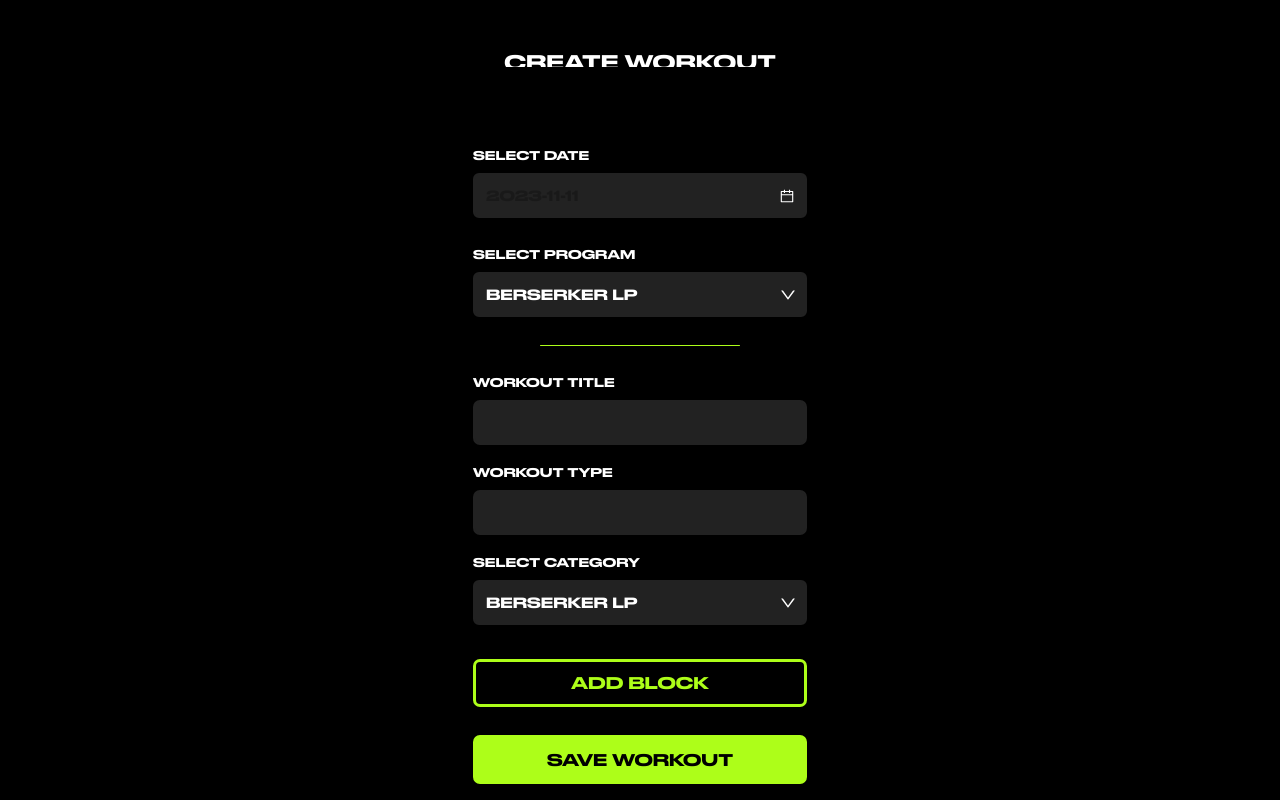
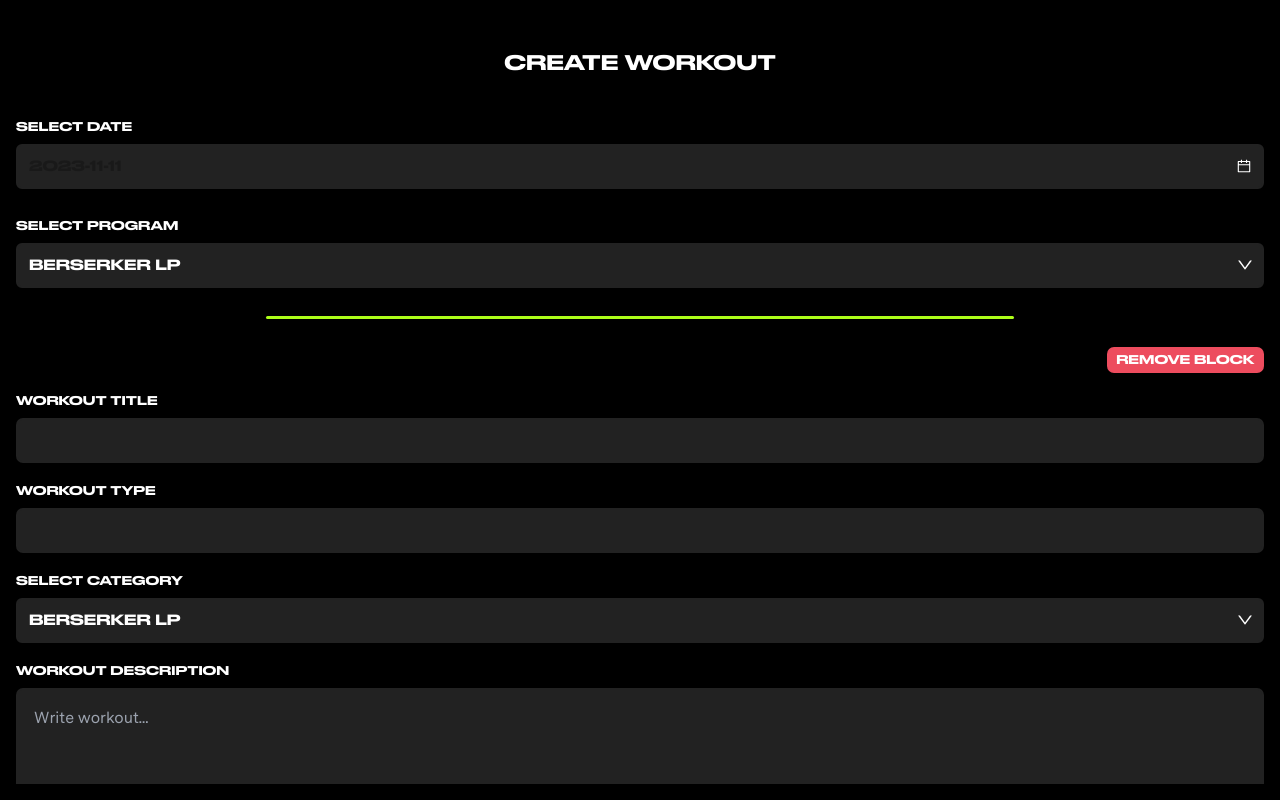
Before and after one commit to t-monaco/berserker-app, a Next.js app: page /admin/create in a window 1280 px wide. Built offline with nearby package versions, Linux system fonts and the light colour scheme.

Commit message:
wip - add and remove blocks

```diff
--- a/app/admin/create/page.tsx
+++ b/app/admin/create/page.tsx
@@ -2,11 +2,9 @@ import WorkoutCreate from '@/app/components/Workout/WorkoutCreate/WorkoutCreate'
 
 export default function Admin() {
   return (
-    <main className="flex flex-col gap-6 flex-1 justify-center items-center overflow-y-visible">
-      <div className="flex flex-col gap-[5rem]">
-        <h1 className="text-center text-[20px]">CREATE WORKOUT</h1>
-        <WorkoutCreate />
-      </div>
+    <main className="flex flex-col gap-10 flex-1 justify-center items-center overflow-scroll">
+      <h1 className="text-center text-[20px] flex-shrink-0">CREATE WORKOUT</h1>
+      <WorkoutCreate />
     </main>
   );
 }
--- a/app/components/Form/SubmitBtn/SubmitBtn.styled.tsx
+++ b/app/components/Form/SubmitBtn/SubmitBtn.styled.tsx
@@ -1,10 +1,9 @@
 'use client';
 
 import styled from 'styled-components';
+import { SubmitBtnProps } from './SubmitBtn';
 
-export const SubmitBtnWrapper = styled.button<{
-  priority: 'primary' | 'secondary';
-}>`
+export const SubmitBtnWrapper = styled.button<SubmitBtnProps>`
   align-items: center;
   background-color: ${({ priority }) =>
     priority === 'primary'
@@ -18,6 +17,7 @@ export const SubmitBtnWrapper = styled.button<{
       : 'var(--primary-color)'};
   display: flex;
   justify-content: center;
+  flex-shrink: 0;
   font-size: 16px;
   outline: none;
   padding: 1rem 4rem;
--- a/app/components/Form/SubmitBtn/SubmitBtn.tsx
+++ b/app/components/Form/SubmitBtn/SubmitBtn.tsx
@@ -1,6 +1,7 @@
+import { ButtonHTMLAttributes } from 'react';
 import * as Styled from './SubmitBtn.styled';
 
-type SubmitBtnProps = Partial<HTMLButtonElement> & {
+export type SubmitBtnProps = ButtonHTMLAttributes<HTMLButtonElement> & {
   text: string;
   priority?: 'primary' | 'secondary';
 };
@@ -8,9 +9,10 @@ type SubmitBtnProps = Partial<HTMLButtonElement> & {
 const SubmitBtn: React.FC<SubmitBtnProps> = ({
   text,
   priority = 'primary',
+  ...props
 }) => {
   return (
-    <Styled.SubmitBtnWrapper priority={priority}>
+    <Styled.SubmitBtnWrapper priority={priority} {...props}>
       {text}
     </Styled.SubmitBtnWrapper>
   );
--- a/app/components/Workout/WorkoutCreate/WorkoutCreate.styled.tsx
+++ b/app/components/Workout/WorkoutCreate/WorkoutCreate.styled.tsx
@@ -14,5 +14,6 @@ export const WorkoutCreateWrapper = styled.div<object>`
     height: 3px;
     border-radius: 2px;
     background-color: var(--primary-color);
+    flex-shrink: 0;
   }
 `;
--- a/app/components/Workout/WorkoutCreate/WorkoutCreate.tsx
+++ b/app/components/Workout/WorkoutCreate/WorkoutCreate.tsx
@@ -1,3 +1,5 @@
+'use client';
+import { useState } from 'react';
 import BasicSelect from '../../Form/BasicSelect/BasicSelect';
 import DatePicker from '../../Form/DatePicker/DatePicker';
 import SubmitBtn from '../../Form/SubmitBtn/SubmitBtn';
@@ -7,14 +9,45 @@ import WorkoutCreateBlock from './WorkoutCreateBlock/WorkoutCreateBlock';
 type WorkoutCreateProps = object;
 
 const WorkoutCreate: React.FC<WorkoutCreateProps> = () => {
+  const removeBlock = (id: number) => {
+    console.log(blocksList);
+    const filterBlocks = blocksList.filter((block) => block.props.id !== id);
+    console.log(filterBlocks);
+    setBlocksList(filterBlocks);
+  };
+
+  const [blocksList, setBlocksList] = useState([
+    <WorkoutCreateBlock key={0} id={0} removeAction={removeBlock} />,
+  ]);
+
+  const onAddBtnClick = () => {
+    setBlocksList(
+      blocksList.concat(
+        <WorkoutCreateBlock
+          key={blocksList.length}
+          id={blocksList.length}
+          removeAction={removeBlock}
+        />,
+      ),
+    );
+  };
+
   return (
     <Styled.WorkoutCreateWrapper>
-      <DatePicker name="date" label="SELECT DATE" />
-      <BasicSelect name="program" label="SELECT PROGRAM" />
-      <span className='divider'/>
-      <WorkoutCreateBlock />
-      <SubmitBtn priority="secondary" text="ADD BLOCK" />
-      <SubmitBtn text="SAVE WORKOUT" />
+      <div className="w-full flex flex-col flex-shrink-0 gap-7">
+        <DatePicker name="date" label="SELECT DATE" />
+        <BasicSelect name="program" label="SELECT PROGRAM" />
+      </div>
+      <span className="divider" />
+      <div className="w-full flex flex-col overflow-scroll flex-shrink-0 gap-7">
+        {blocksList}
+        <SubmitBtn
+          priority="secondary"
+          text="ADD BLOCK"
+          onClick={onAddBtnClick}
+        />
+        <SubmitBtn text="SAVE WORKOUT" />
+      </div>
     </Styled.WorkoutCreateWrapper>
   );
 };
--- a/app/components/Workout/WorkoutCreate/WorkoutCreateBlock/WorkoutCreateBlock.styled.tsx
+++ b/app/components/Workout/WorkoutCreate/WorkoutCreateBlock/WorkoutCreateBlock.styled.tsx
@@ -6,4 +6,18 @@ export const WorkoutCreateBlockWrapper = styled.div<object>`
   display: flex;
   flex-direction: column;
   gap: 1.2rem;
+  width: 100%;
+  position: relative;
 `;
+
+export const DeleteBlockWrapper = styled.div<object>`
+  display: flex;
+  justify-content: flex-end;
+
+  button {
+    background-color: var(--secondary-color);
+    font-size: 12px;
+    border-radius: 7px;
+    padding: 0.25rem 0.6rem;
+  }
+`;
--- a/app/components/Workout/WorkoutCreate/WorkoutCreateBlock/WorkoutCreateBlock.tsx
+++ b/app/components/Workout/WorkoutCreate/WorkoutCreateBlock/WorkoutCreateBlock.tsx
@@ -3,11 +3,20 @@ import * as Styled from './WorkoutCreateBlock.styled';
 import BasicTextArea from '@/app/components/Form/BasicTextArea/BasicTextArea';
 import BasicSelect from '@/app/components/Form/BasicSelect/BasicSelect';
 
-type WorkoutCreateBlockProps = object;
+type WorkoutCreateBlockProps = {
+  id: number;
+  removeAction: (id: number) => void;
+};
 
-const WorkoutCreateBlock: React.FC<WorkoutCreateBlockProps> = () => {
+const WorkoutCreateBlock: React.FC<WorkoutCreateBlockProps> = ({
+  id,
+  removeAction,
+}) => {
   return (
     <Styled.WorkoutCreateBlockWrapper>
+      <Styled.DeleteBlockWrapper>
+        <button onClick={() => removeAction(id)}>REMOVE BLOCK</button>
+      </Styled.DeleteBlockWrapper>
       <BasicInput name="title" label="WORKOUT TITLE" />
       <BasicInput name="type" label="WORKOUT TYPE" />
       <BasicSelect name="category" label="SELECT CATEGORY" />
--- a/app/layout.tsx
+++ b/app/layout.tsx
@@ -1,13 +1,8 @@
 import type { Metadata } from 'next';
 
-import localFont from 'next/font/local';
 import './styles/globals.scss';
 import StyledComponentsRegistry from './lib/registry';
 import { drukFont } from './fonts/fonts';
-
-// const drukFont = localFont({
-//   src: './fonts/FontsFree-Net-Druk-Wide-Medium.ttf',
-// });
 
 export const metadata: Metadata = {
   title: 'Berserker Program',
@@ -16,9 +11,9 @@ export const metadata: Metadata = {
 
 export default function RootLayout({
   children,
-}: {
+}: Readonly<{
   children: React.ReactNode;
-}) {
+}>) {
   return (
     <html lang="en">
       <body className={drukFont.className}>
--- a/app/styles/globals.scss
+++ b/app/styles/globals.scss
@@ -19,7 +19,7 @@
   margin: 0;
   padding: 0;
   box-sizing: border-box;
-  overflow: hidden;
+  overflow-x: hidden;
 }
 
 body {
--- a/package.json
+++ b/package.json
@@ -10,6 +10,7 @@
     "prettier": "prettier --write ."
   },
   "dependencies": {
+    "@ant-design/cssinjs": "^1.18.0-alpha.0",
     "antd": "^5.11.1",
     "dayjs": "^1.11.10",
     "moment": "^2.29.4",
```
Also changed, not shown: 1 other file (tests, documents, lock files or other folders).
